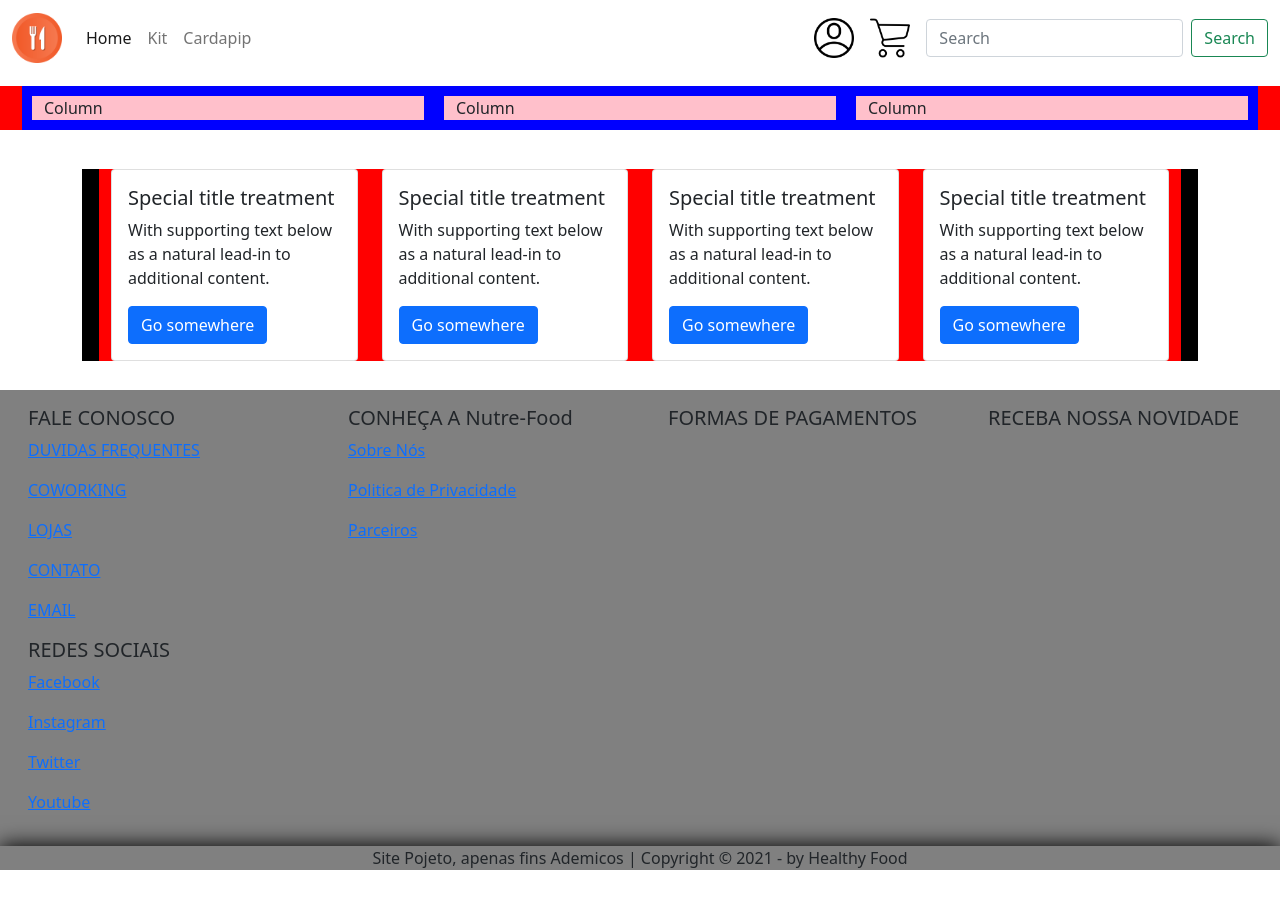
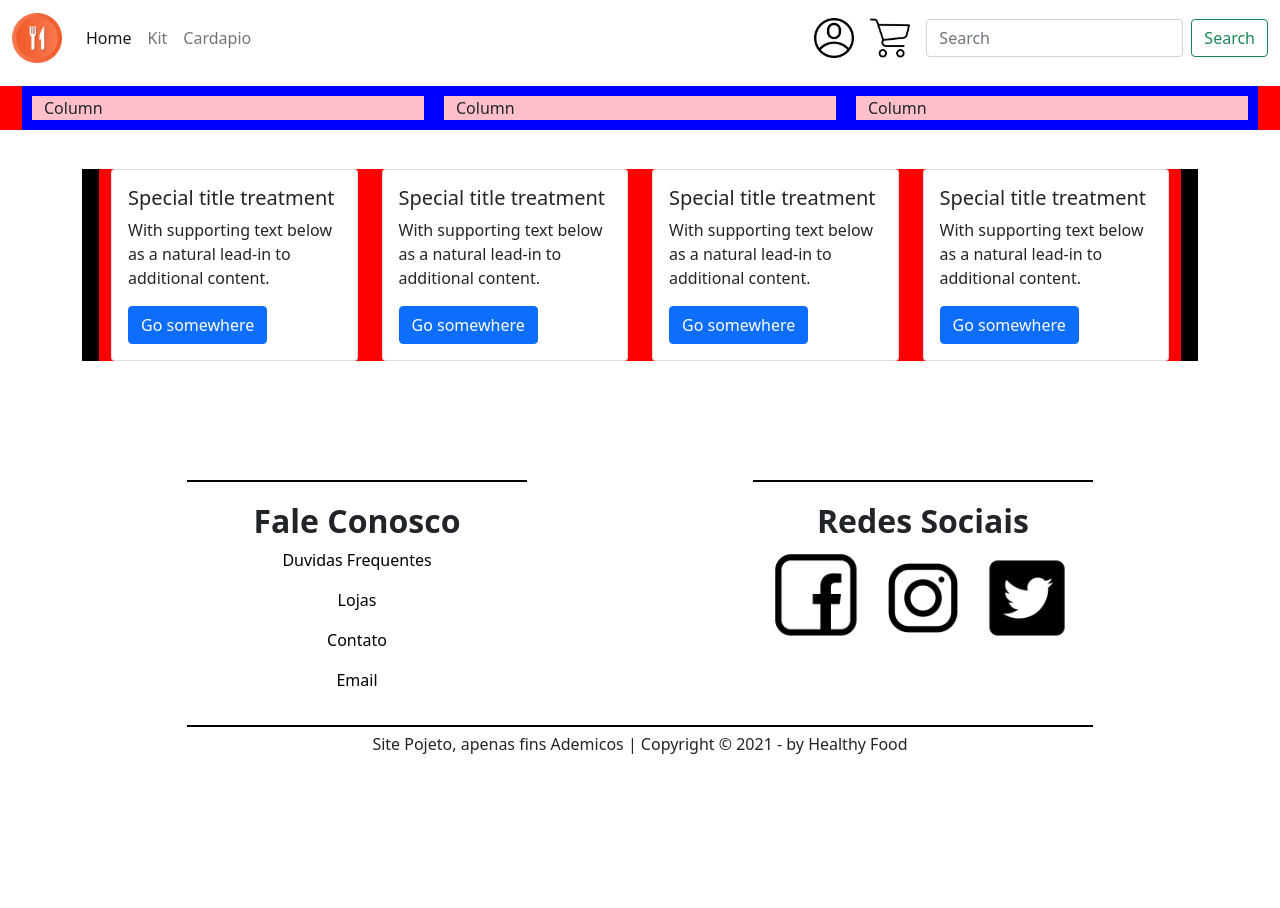
Before and after one commit to vampestranho/PROJETO-WEB, a plain HTML site: page produtos.html in a window 1280 px wide. After the commit the page ends 800 px from the top, so only its background shows below. Drawn offline with nearby package versions, Linux system fonts and the light colour scheme.

Commit message:
Segundo commit

```diff
--- a/Css/index.css
+++ b/Css/index.css
@@ -43,24 +43,21 @@
 }
 footer{
 	width: 100%;
-	height: 410px;
+	height: 380px;
 	background-color: white;
-	box-shadow: 0px -1px 20px 0px black;
 }
 	.box{
 		width: 90%;
-		height: 400px;
+		height: 100%;
 		margin-left: auto;
 		margin-right: auto;
 		padding: 10px;
-		/*background-color: blueviolet;*/
 	}
 	.info{
 		width: 100%;
 		height: 325px;
 		margin-left: auto;
 		margin-right: auto;
-		/*background-color: brown;*/
 		display: flex;
 		flex-wrap: nowrap;
 		justify-content: space-around;
@@ -99,7 +96,6 @@ footer{
 		height: 50px;
 		margin-right: auto;
 		margin-left: auto;
-		/*background-color: cornflowerblue;*/
 		border-top:2px solid black;
 	}
 	.copyright p{
--- a/produtos.html
+++ b/produtos.html
@@ -27,7 +27,7 @@
                         <a class="nav-link" href="kit's.html">Kit</a>
                     </li>
                     <li class="nav-item">
-                        <a class="nav-link" href="produtos.html">Cardapip</a>
+                        <a class="nav-link" href="produtos.html">Cardapio</a>
                     </li>
                 </ul>
                 <a class="navbar-brand" href="index.html">
@@ -101,52 +101,26 @@
     </div>
     <br>
 </div>
-<div class="container-fluid" style="background: grey">
-    <div class="row" style="">
-        <div class="col-sm-3" style="">
-                <div class="card-body">
-                    <h5>FALE CONOSCO</h5>
-                    <p><a href="#">DUVIDAS FREQUENTES</a></p>
-                    <p><a href="#">COWORKING</a></p>
-                    <p><a href="#">LOJAS</a></p>
-                    <p><a href="#">CONTATO</a></p>
-                    <p><a href="#">EMAIL</a></p>
-                    <H5>REDES SOCIAIS</H5>
-                    <p><img src="" alt=""><a href="#">Facebook</a></p>
-                    <p><img src="" alt=""><a href="#">Instagram</a></p>
-                    <p><img src="" alt=""><a href="#">Twitter</a></p>
-                    <p><img src="" alt=""><a href="#">Youtube</a></p>
-                </div>
+<footer>
+    <div class="box">
+        <div class="info">
+            <div class="i_left">
+                <h2><strong>Fale Conosco</strong></h2>
+                <p><a href="#">Duvidas Frequentes</a></p>
+                <p><a href="#">Lojas</a></p>
+                <p><a href="#">Contato</a></p>
+                <p><a href="#">Email</a></p>
+            </div>
+            <div class="i_right">
+                <h2><strong>Redes Sociais</strong></h2>
+                <a href="#"><img src="img/facebook_pequeno.png" alt="Facebook" width="100px" height="100px"></a>
+                <a href="#"><img src="img/instagram_pequeno.png" alt="Instagram" width="100px" height="100px"></a>
+                <a href="#"><img src="img/twitter_pequeno.png" alt="Twitter" width="100px" height="100px"></a>
+            </div>
         </div>
-        <div class="col-sm-3" style="">
-                <div class="card-body">
-                    <h5>CONHEÇA A Nutre-Food</h5>
-                    <p><a href="#">Sobre Nós</a></p>
-                    <p><a href="#">Politica de Privacidade</a></p>
-                    <p><a href="#">Parceiros</a></p>
-                </div>
+        <div class="copyright">
+            <p>Site Pojeto, apenas fins Ademicos | Copyright &copy; 2021 - by Healthy Food</p>
         </div>
-        <div class="col-sm-3" style="">
-                <div class="card-body">
-                    <h5>FORMAS DE PAGAMENTOS</h5>
-                    <p><a href="#"></a></p>
-                    <p><a href="#"></a></p>
-                    <p><a href="#"></a></p>
-                </div>
-        </div>
-        <div class="col-sm-3" style="" >
-                <div class="card-body">
-                    <H5>RECEBA NOSSA NOVIDADE</H5>
-                    <p><a href="#"></a></p>
-                    <p><a href="#"></a></p>
-                    <p><a href="#"></a></p>
-                </div>
-        </div>
-    </div>
-</div>
-<footer>
-    <div class="container-fluid" style="background: grey;text-align: center;">
-        <p>Site Pojeto, apenas fins Ademicos | Copyright &copy; 2021 - by Healthy Food</p>
     </div>
 </footer>
 </body>
```
Also changed, not shown: index.html (+9 -9 lines), kit's.html (+18 -44 lines).
